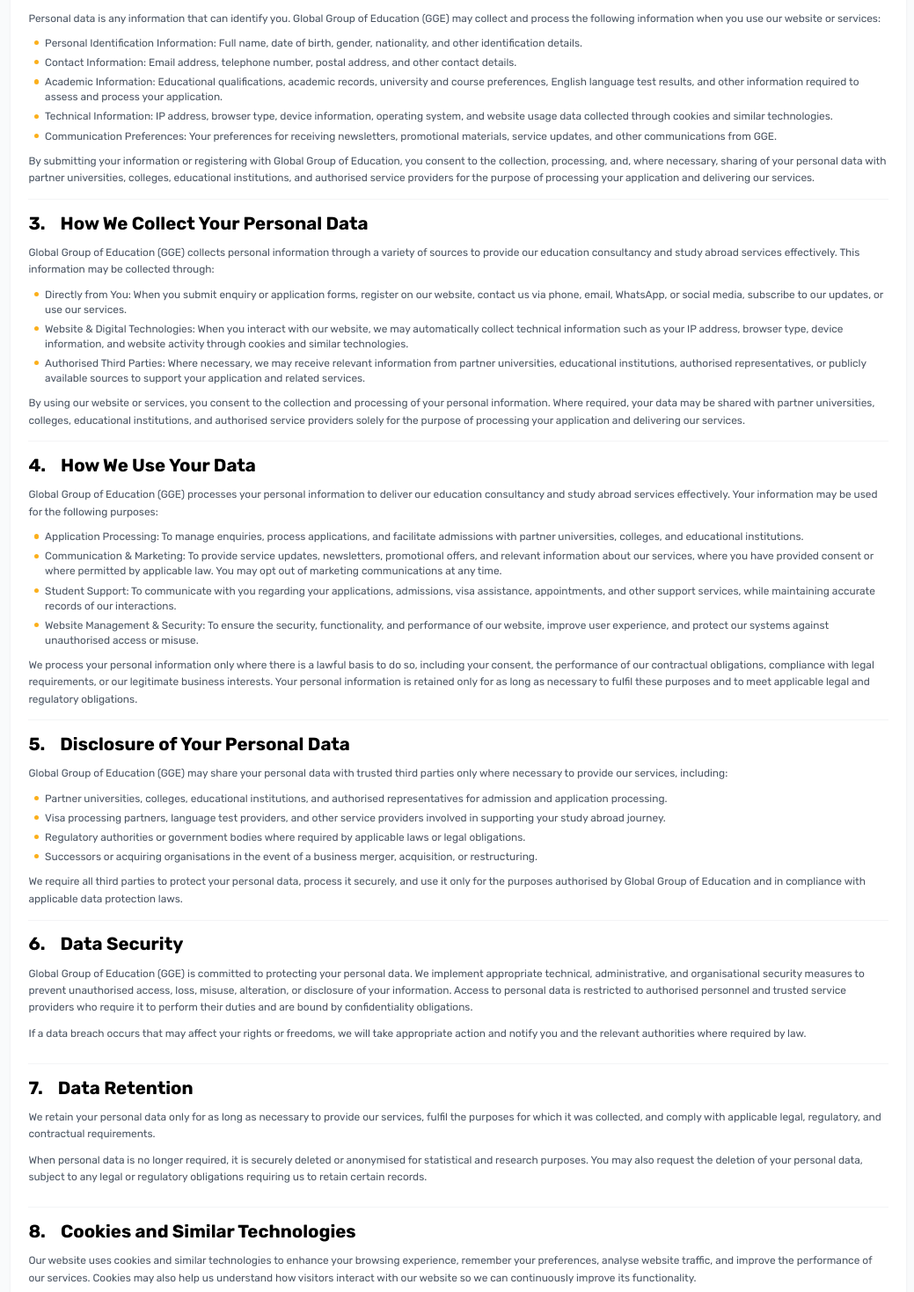
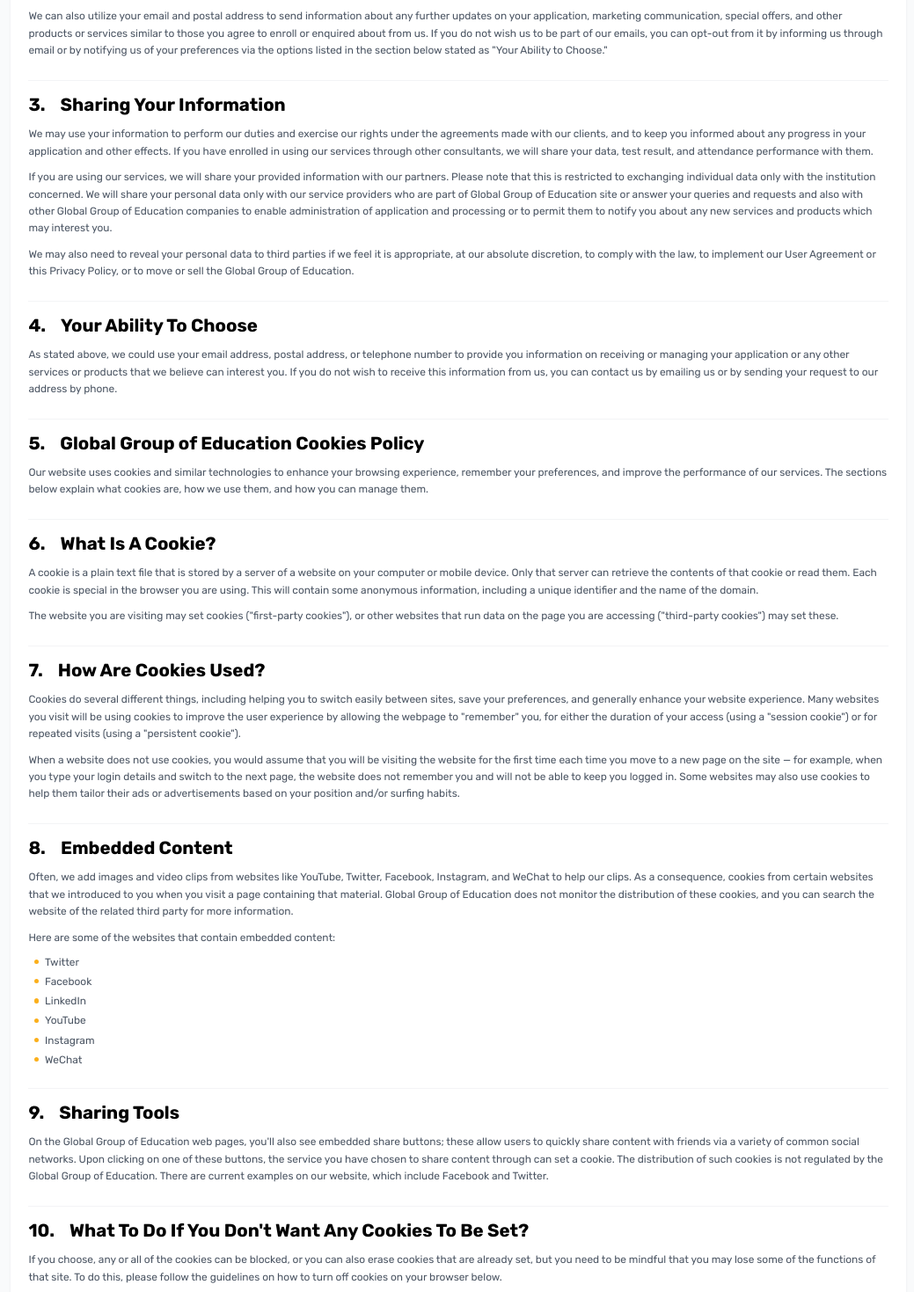
Before and after one commit to Zeehan96/global-group-of-eduction-project, a Next.js app: page /privacy in a window 1280 px wide. Shown: the part 641-2110 px from the top of the page at 88% size, without its empty margins (119-1158 px from the left). Built offline with nearby package versions, Linux system fonts and the light colour scheme.

Commit message:
update: privacy policy page content and format matching terms/cookies style

```diff
--- a/app/privacy/page.jsx
+++ b/app/privacy/page.jsx
@@ -9,70 +9,80 @@ const sections = [
   {
     num: '1',
     title: 'Introduction',
-    content: `Global Group of Education (GGE) provides study abroad consultancy, university admissions, and student visa support services. At GGE, the privacy and security of our students, partners, clients, and website visitors are our top priorities. We are committed to protecting the personal information you share with us. This Privacy Policy explains how Global Group of Education collects, uses, stores, and protects personal data obtained through our website and related services.\n\nAll information stored by Global Group of Education is treated as strictly confidential. Personal data is securely stored and accessed only by authorised personnel. We implement appropriate technical, administrative, and organisational security measures to protect personal data against unauthorised access, misuse, alteration, loss, theft, disclosure, or destruction.`,
+    content: `This is the privacy policy for the Global Group of Education and the services delivered through this and other sites owned by the Global Group of Education. This Privacy Policy defines how we handle the personal data received from the applicants when they visit the Global Group of Education website.\n\nPlease read this Policy carefully, because by using or visiting the Global Group of Education website and services, you agree to our terms and conditions. This Privacy Policy relates only to the Global Group of Education website. With time, we can revise this Privacy Policy and will notify our applicants of any possible changes by publishing a notice on our website. If you notice any publishing notice, please re-check our Privacy Policy before continuing to use our website. The revisit to our website after the changes means that you have agreed to our new terms.`,
   },
   {
     num: '2',
-    title: 'Types of Personal Data We Collect',
-    content: `Personal data is any information that can identify you. Global Group of Education (GGE) may collect and process the following information when you use our website or services:`,
-    list: [
-      'Personal Identification Information: Full name, date of birth, gender, nationality, and other identification details.',
-      'Contact Information: Email address, telephone number, postal address, and other contact details.',
-      'Academic Information: Educational qualifications, academic records, university and course preferences, English language test results, and other information required to assess and process your application.',
-      'Technical Information: IP address, browser type, device information, operating system, and website usage data collected through cookies and similar technologies.',
-      'Communication Preferences: Your preferences for receiving newsletters, promotional materials, service updates, and other communications from GGE.',
-    ],
-    listSuffix: 'By submitting your information or registering with Global Group of Education, you consent to the collection, processing, and, where necessary, sharing of your personal data with partner universities, colleges, educational institutions, and authorised service providers for the purpose of processing your application and delivering our services.',
+    title: 'Collection Of Your Personal Data',
+    content: `We collect your personal information when you visit our website and ask for information about our services and other general information. We can also gather data when you submit an online application for your admissions, or when you sign up for our newsletter service.\n\nIn order to process your required inquiries, we can collect your full name, phone number, email, and postal addresses. To process enrolments, we can ask for your nationality, date of birth, education history, copy of passport, immigration history, and even ID card.\n\nWe can also utilize your email and postal address to send information about any further updates on your application, marketing communication, special offers, and other products or services similar to those you agree to enroll or enquired about from us. If you do not wish us to be part of our emails, you can opt-out from it by informing us through email or by notifying us of your preferences via the options listed in the section below stated as "Your Ability to Choose."`,
   },
   {
     num: '3',
-    title: 'How We Collect Your Personal Data',
-    content: `Global Group of Education (GGE) collects personal information through a variety of sources to provide our education consultancy and study abroad services effectively. This information may be collected through:`,
-    list: [
-      'Directly from You: When you submit enquiry or application forms, register on our website, contact us via phone, email, WhatsApp, or social media, subscribe to our updates, or use our services.',
-      'Website & Digital Technologies: When you interact with our website, we may automatically collect technical information such as your IP address, browser type, device information, and website activity through cookies and similar technologies.',
-      'Authorised Third Parties: Where necessary, we may receive relevant information from partner universities, educational institutions, authorised representatives, or publicly available sources to support your application and related services.',
-    ],
-    listSuffix: 'By using our website or services, you consent to the collection and processing of your personal information. Where required, your data may be shared with partner universities, colleges, educational institutions, and authorised service providers solely for the purpose of processing your application and delivering our services.',
+    title: 'Sharing Your Information',
+    content: `We may use your information to perform our duties and exercise our rights under the agreements made with our clients, and to keep you informed about any progress in your application and other effects. If you have enrolled in using our services through other consultants, we will share your data, test result, and attendance performance with them.\n\nIf you are using our services, we will share your provided information with our partners. Please note that this is restricted to exchanging individual data only with the institution concerned. We will share your personal data only with our service providers who are part of Global Group of Education site or answer your queries and requests and also with other Global Group of Education companies to enable administration of application and processing or to permit them to notify you about any new services and products which may interest you.\n\nWe may also need to reveal your personal data to third parties if we feel it is appropriate, at our absolute discretion, to comply with the law, to implement our User Agreement or this Privacy Policy, or to move or sell the Global Group of Education.`,
   },
   {
     num: '4',
-    title: 'How We Use Your Data',
-    content: `Global Group of Education (GGE) processes your personal information to deliver our education consultancy and study abroad services effectively. Your information may be used for the following purposes:`,
-    list: [
-      'Application Processing: To manage enquiries, process applications, and facilitate admissions with partner universities, colleges, and educational institutions.',
-      'Communication & Marketing: To provide service updates, newsletters, promotional offers, and relevant information about our services, where you have provided consent or where permitted by applicable law. You may opt out of marketing communications at any time.',
-      'Student Support: To communicate with you regarding your applications, admissions, visa assistance, appointments, and other support services, while maintaining accurate records of our interactions.',
-      'Website Management & Security: To ensure the security, functionality, and performance of our website, improve user experience, and protect our systems against unauthorised access or misuse.',
-    ],
-    listSuffix: 'We process your personal information only where there is a lawful basis to do so, including your consent, the performance of our contractual obligations, compliance with legal requirements, or our legitimate business interests. Your personal information is retained only for as long as necessary to fulfil these purposes and to meet applicable legal and regulatory obligations.',
+    title: 'Your Ability To Choose',
+    content: `As stated above, we could use your email address, postal address, or telephone number to provide you information on receiving or managing your application or any other services or products that we believe can interest you. If you do not wish to receive this information from us, you can contact us by emailing us or by sending your request to our address by phone.`,
   },
   {
     num: '5',
-    title: 'Disclosure of Your Personal Data',
-    content: `Global Group of Education (GGE) may share your personal data with trusted third parties only where necessary to provide our services, including:`,
-    list: [
-      'Partner universities, colleges, educational institutions, and authorised representatives for admission and application processing.',
-      'Visa processing partners, language test providers, and other service providers involved in supporting your study abroad journey.',
-      'Regulatory authorities or government bodies where required by applicable laws or legal obligations.',
-      'Successors or acquiring organisations in the event of a business merger, acquisition, or restructuring.',
-    ],
-    listSuffix: 'We require all third parties to protect your personal data, process it securely, and use it only for the purposes authorised by Global Group of Education and in compliance with applicable data protection laws.',
+    title: 'Global Group of Education Cookies Policy',
+    content: `Our website uses cookies and similar technologies to enhance your browsing experience, remember your preferences, and improve the performance of our services. The sections below explain what cookies are, how we use them, and how you can manage them.`,
   },
   {
     num: '6',
-    title: 'Data Security',
-    content: `Global Group of Education (GGE) is committed to protecting your personal data. We implement appropriate technical, administrative, and organisational security measures to prevent unauthorised access, loss, misuse, alteration, or disclosure of your information. Access to personal data is restricted to authorised personnel and trusted service providers who require it to perform their duties and are bound by confidentiality obligations.\n\nIf a data breach occurs that may affect your rights or freedoms, we will take appropriate action and notify you and the relevant authorities where required by law.`,
+    title: 'What Is A Cookie?',
+    content: `A cookie is a plain text file that is stored by a server of a website on your computer or mobile device. Only that server can retrieve the contents of that cookie or read them. Each cookie is special in the browser you are using. This will contain some anonymous information, including a unique identifier and the name of the domain.\n\nThe website you are visiting may set cookies ("first-party cookies"), or other websites that run data on the page you are accessing ("third-party cookies") may set these.`,
   },
   {
     num: '7',
-    title: 'Data Retention',
-    content: `We retain your personal data only for as long as necessary to provide our services, fulfil the purposes for which it was collected, and comply with applicable legal, regulatory, and contractual requirements.\n\nWhen personal data is no longer required, it is securely deleted or anonymised for statistical and research purposes. You may also request the deletion of your personal data, subject to any legal or regulatory obligations requiring us to retain certain records.`,
+    title: 'How Are Cookies Used?',
+    content: `Cookies do several different things, including helping you to switch easily between sites, save your preferences, and generally enhance your website experience. Many websites you visit will be using cookies to improve the user experience by allowing the webpage to "remember" you, for either the duration of your access (using a "session cookie") or for repeated visits (using a "persistent cookie").\n\nWhen a website does not use cookies, you would assume that you will be visiting the website for the first time each time you move to a new page on the site — for example, when you type your login details and switch to the next page, the website does not remember you and will not be able to keep you logged in. Some websites may also use cookies to help them tailor their ads or advertisements based on your position and/or surfing habits.`,
   },
   {
     num: '8',
-    title: 'Cookies and Similar Technologies',
-    content: `Our website uses cookies and similar technologies to enhance your browsing experience, remember your preferences, analyse website traffic, and improve the performance of our services. Cookies may also help us understand how visitors interact with our website so we can continuously improve its functionality.\n\nYou can manage or disable cookies through your browser settings at any time. Please note that disabling certain cookies may affect the functionality and performance of our website.`,
+    title: 'Embedded Content',
+    content: `Often, we add images and video clips from websites like YouTube, Twitter, Facebook, Instagram, and WeChat to help our clips. As a consequence, cookies from certain websites that we introduced to you when you visit a page containing that material. Global Group of Education does not monitor the distribution of these cookies, and you can search the website of the related third party for more information.\n\nHere are some of the websites that contain embedded content:`,
+    list: [
+      'Twitter',
+      'Facebook',
+      'LinkedIn',
+      'YouTube',
+      'Instagram',
+      'WeChat',
+    ],
+  },
+  {
+    num: '9',
+    title: 'Sharing Tools',
+    content: `On the Global Group of Education web pages, you'll also see embedded share buttons; these allow users to quickly share content with friends via a variety of common social networks. Upon clicking on one of these buttons, the service you have chosen to share content through can set a cookie. The distribution of such cookies is not regulated by the Global Group of Education. There are current examples on our website, which include Facebook and Twitter.`,
+  },
+  {
+    num: '10',
+    title: 'What To Do If You Don\'t Want Any Cookies To Be Set?',
+    content: `If you choose, any or all of the cookies can be blocked, or you can also erase cookies that are already set, but you need to be mindful that you may lose some of the functions of that site. To do this, please follow the guidelines on how to turn off cookies on your browser below.\n\nFor each category of cookies above, some instructions provide details on how to opt-out of some separately, e.g., Google Analytics.`,
+  },
+  {
+    num: '11',
+    title: 'How to Turn Off Cookies on Your Web Browser?',
+    content: `All current versions of common browsers provide users with a degree of control over cookies that allow users to configure their browsers to accept or reject all, or any, cookies. Users can even set their browser to alert them each time they give a cookie.\n\nThe key browser forms and guidelines for turning off cookies on ALL pages are available on the aboutcookies.org website, not only on the Global Group of Education. If you do find the use of cookies annoying, we recommend that you obey the instructions on this page and turn them off for all websites, not just for Global Group of Education.\n\nIf you would like to find out more information about cookies, you can contact the Information Commissioner's Office.`,
+  },
+  {
+    num: '12',
+    title: 'Information Commissioner\'s Office',
+    content: `The Office of the Information Commissioner is the independent body set up by the United Kingdom to protect information rights in the public interest, to encourage public bodies transparency and individuals' data privacy.`,
+  },
+  {
+    num: '13',
+    title: 'Internet Advertising Bureau',
+    content: `The Internet Advertising Industry has developed a guide to digital advertising and online privacy.`,
+  },
+  {
+    num: '14',
+    title: 'International Chamber Of Commerce United Kingdom',
+    content: `Details about the ICC (UK) cookie guide are available in the ICC website section.`,
   },
 ];
 
@@ -93,17 +103,11 @@ export default function PrivacyPolicyPage() {
         </div>
       </div>
 
-      {/* Intro */}
-      <div className="max-w-7xl mx-auto px-6 lg:px-10 pt-10">
-        <p className="text-gray-600 text-sm leading-relaxed border-l-4 border-[#fbaf1b] pl-4 py-1">
-          This Privacy Policy explains how Global Group of Education (GGE) collects, uses, stores, shares, and protects your personal data when you use our website or services. We are committed to safeguarding your privacy and ensuring that your personal information is processed securely, transparently, and in accordance with applicable data protection laws.
-        </p>
-      </div>
-
       {/* Content */}
-      <section className="bg-gray-50 py-10 mt-6">
+      <section className="bg-gray-50 py-10">
         <div className="max-w-7xl mx-auto px-6 lg:px-10">
-          <div className="bg-white rounded-xl border border-gray-100 shadow-sm px-6 py-6"><div className="flex flex-col gap-4">
+          <div className="bg-white rounded-xl border border-gray-100 shadow-sm px-6 py-6">
+            <div className="flex flex-col gap-4">
               {sections.map((s) => (
                 <div key={s.num} className="pb-4 border-b border-gray-100 last:border-0 last:pb-0">
                   <div className="flex items-center gap-3 mb-3">
@@ -113,6 +117,9 @@ export default function PrivacyPolicyPage() {
                   {s.content.split('\n\n').map((para, i) => (
                     <p key={i} className="text-gray-600 text-sm leading-relaxed mb-3">{para}</p>
                   ))}
+                  {s.listPrefix && (
+                    <p className="text-gray-600 text-sm leading-relaxed mb-2">{s.listPrefix}</p>
+                  )}
                   {s.list && (
                     <ul className="list-none flex flex-col gap-1.5 mb-3 ml-2">
                       {s.list.map((item, i) => (
@@ -123,9 +130,9 @@ export default function PrivacyPolicyPage() {
                       ))}
                     </ul>
                   )}
-                {s.listSuffix && s.listSuffix.split('\n\n').map((para, i) => (
-                  <p key={i} className="text-gray-600 text-sm leading-relaxed mt-2">{para}</p>
-                ))}
+                  {s.listSuffix && (
+                    <p className="text-gray-600 text-sm leading-relaxed mt-2">{s.listSuffix}</p>
+                  )}
                 </div>
               ))}
             </div>
```
Lines whose indentation alone changed are shown as unchanged.
